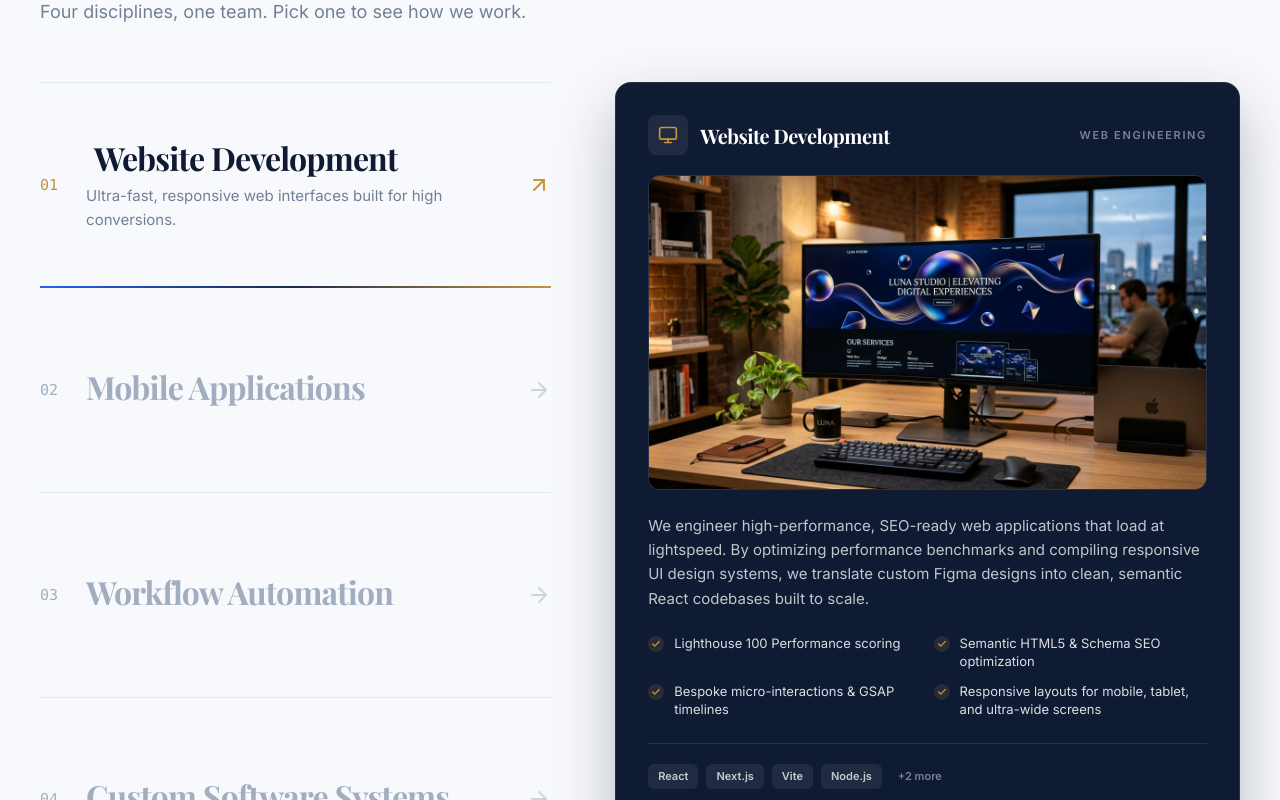
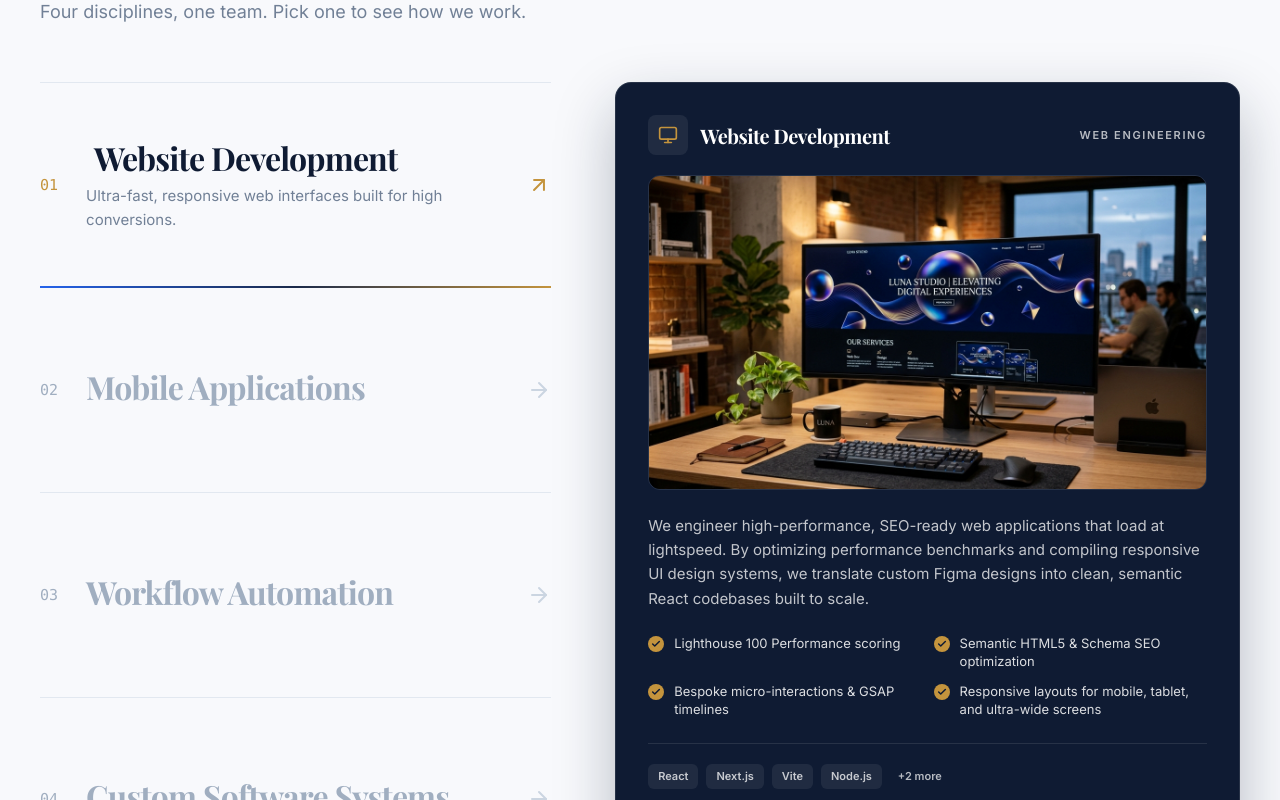
Before and after one commit to AditiSah05/WESTMERE_FAHAD-MAIN, a Next.js app: page /services in a window 1280 px wide. Shown: the part 260-1060 px from the top of the page. Built offline with nearby package versions, Linux system fonts and the light colour scheme; no server answers; the database is empty; a web font is replaced by a local one.

Commit message:
style(services): brighter card labels and solid gold ticks

```diff
--- a/src/components/ServicesPage/ServiceStage.tsx
+++ b/src/components/ServicesPage/ServiceStage.tsx
@@ -25,7 +25,7 @@ export default function ServiceStage({ service: s }: { service: Service; index?:
       <div className="mb-5 flex items-center gap-3">
         <span className="flex size-10 flex-none items-center justify-center rounded-lg bg-white/[0.07] text-gold"><Icon size={20} /></span>
         <h2 className="font-display text-xl font-bold leading-tight tracking-tight">{s.title}</h2>
-        <span className="ml-auto hidden text-[11px] font-semibold uppercase tracking-[0.15em] text-white/45 min-[480px]:block">{s.badge}</span>
+        <span className="ml-auto hidden text-[11px] font-semibold uppercase tracking-[0.15em] text-white/70 min-[480px]:block">{s.badge}</span>
       </div>
 
       <div className="relative aspect-[16/9] overflow-hidden rounded-xl border border-white/10">
@@ -37,14 +37,14 @@ export default function ServiceStage({ service: s }: { service: Service; index?:
       <ul className="mb-6 grid gap-3 min-[769px]:grid-cols-2">
         {s.features.map((f) => (
           <li key={f} className="flex items-start gap-2.5 text-[13px] leading-snug text-white/85">
-            <span className="mt-px flex size-4 flex-none items-center justify-center rounded-full bg-gold/15 text-gold"><Check size={10} strokeWidth={3} /></span>{f}
+            <span className="mt-px flex size-4 flex-none items-center justify-center rounded-full bg-gold text-navy-deep"><Check size={10} strokeWidth={3.5} /></span>{f}
           </li>
         ))}
       </ul>
 
       <div className="mb-7 flex flex-wrap gap-2 border-t border-white/10 pt-5">
         {s.techs.slice(0, SHOWN_TECH).map((t) => <span key={t} className="rounded-md bg-white/[0.07] px-2.5 py-1 text-[11px] font-semibold text-white/75">{t}</span>)}
-        {extra > 0 && <span className="rounded-md px-2 py-1 text-[11px] font-semibold text-white/45">+{extra} more</span>}
+        {extra > 0 && <span className="rounded-md px-2 py-1 text-[11px] font-semibold text-white/70">+{extra} more</span>}
       </div>
 
       <Link href="/contact" className="group inline-flex items-center gap-3 rounded-full bg-gold py-2 pl-6 pr-2 text-sm font-semibold text-white shadow-[0_0_0_1px_#a87a2b,inset_0_1.4px_1px_rgba(255,255,255,0.25)] transition hover:bg-[#b3862f]">
```
